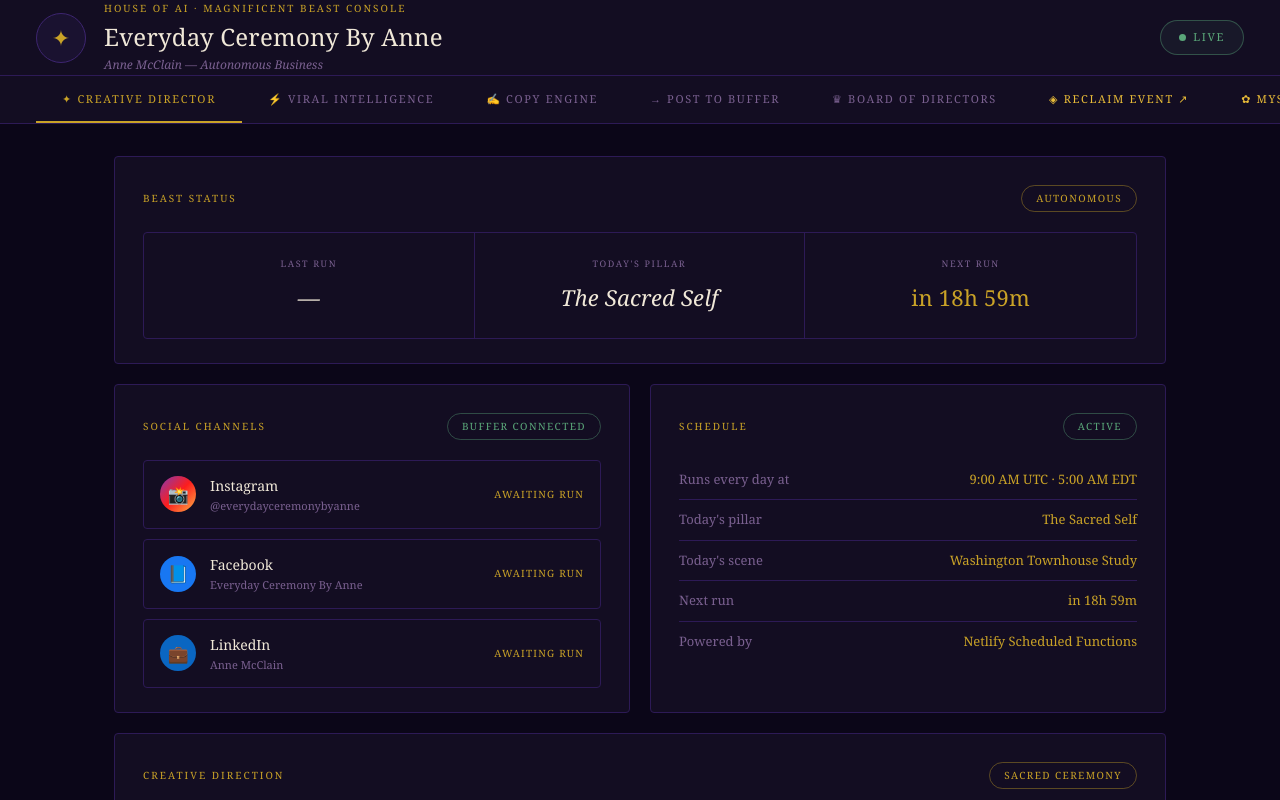
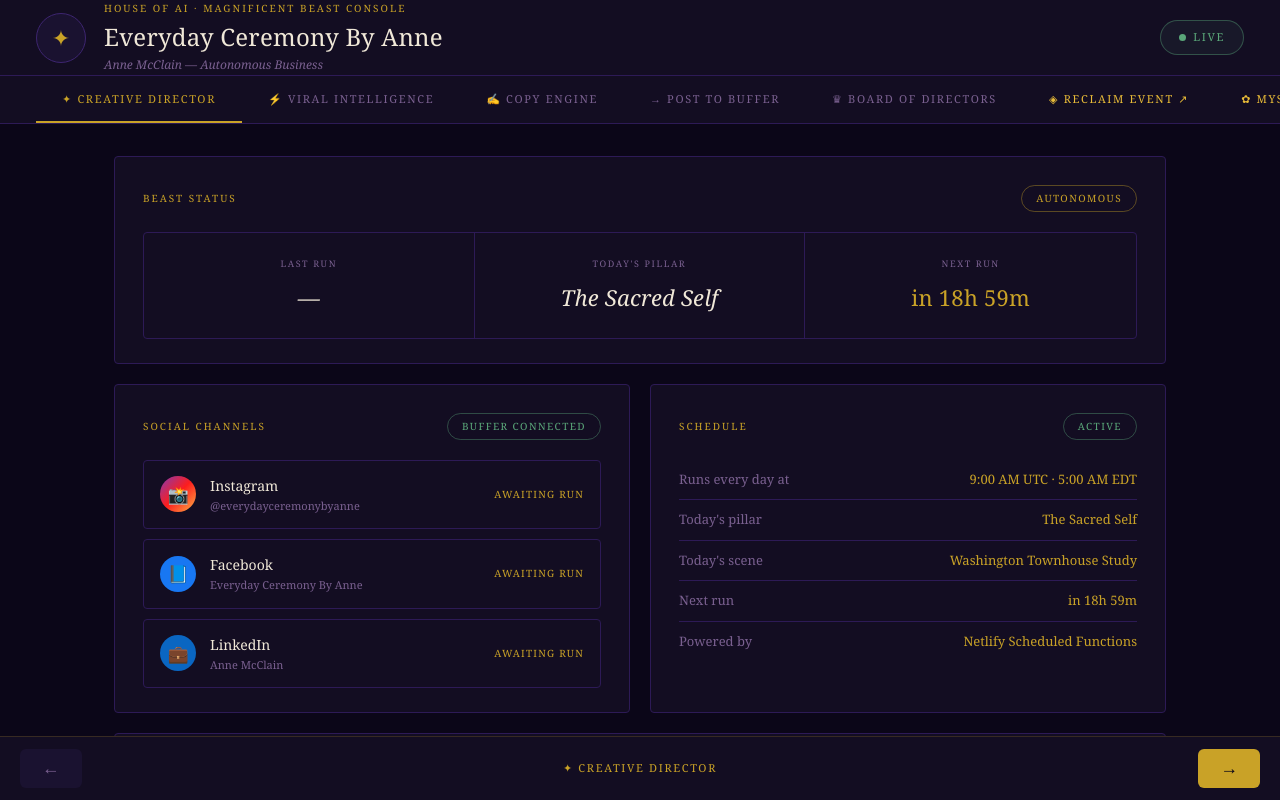
Before and after one commit to HOUSEOFAI/anne-beast, a website: page public/index.html in a window 1280 px wide. Both pictures are taken after a click on the button "✦ CREATIVE DIRECTOR". Shown: the top 800 px of the page. Drawn offline with Linux system fonts and the light colour scheme.

Commit message:
Add fixed bottom arrow nav to Beast Console + Reclaim buying event

```diff
--- a/public/index.html
+++ b/public/index.html
@@ -103,6 +103,26 @@
   }
   .tab:hover { color: var(--cream); }
   .tab.active { color: var(--amber); border-bottom-color: var(--amber); }
+  /* ── TAB ARROWS (fixed bottom) ──────────────────────── */
+  .tab-arrows {
+    position: fixed; bottom: 0; left: 0; right: 0;
+    display: flex; justify-content: space-between; align-items: center;
+    background: var(--surface);
+    border-top: 1px solid rgba(201,162,39,0.2);
+    padding: 12px 20px;
+    z-index: 200;
+  }
+  .tab-label-center { color: var(--amber); font-size: 11px; letter-spacing: 0.15em; text-transform: uppercase; text-align: center; flex: 1; font-family: 'Georgia', serif; }
+  .arr-btn {
+    background: var(--amber); color: #0b0618;
+    border: none; border-radius: 6px;
+    font-size: 1.1rem; font-weight: bold;
+    padding: 9px 22px; cursor: pointer;
+    transition: background 0.2s; flex-shrink: 0;
+  }
+  .arr-btn:hover { background: var(--amber-lt); }
+  .arr-btn:disabled { background: var(--surface2); color: var(--muted); cursor: default; }
+  main { padding-bottom: 80px; }
 
   /* ── LAYOUT ───────────────────────────────────────────── */
   main { max-width: 1100px; margin: 0 auto; padding: 32px 24px 64px; }
@@ -426,15 +446,21 @@
 </header>
 
 <!-- ─── NAV ────────────────────────────────────────────────── -->
-<nav>
-  <button class="tab active" onclick="showTab('creative-director',this)">✦ Creative Director</button>
-  <button class="tab" onclick="showTab('viral-intelligence',this)">⚡ Viral Intelligence</button>
-  <button class="tab" onclick="showTab('copy-engine',this)">✍ Copy Engine</button>
-  <button class="tab" onclick="showTab('post-to-buffer',this)">→ Post to Buffer</button>
-  <button class="tab" onclick="showTab('board-of-directors',this)">♛ Board of Directors</button>
+<nav id="main-nav">
+  <button class="tab active" onclick="showTab(0,this)">✦ Creative Director</button>
+  <button class="tab" onclick="showTab(1,this)">⚡ Viral Intelligence</button>
+  <button class="tab" onclick="showTab(2,this)">✍ Copy Engine</button>
+  <button class="tab" onclick="showTab(3,this)">→ Post to Buffer</button>
+  <button class="tab" onclick="showTab(4,this)">♛ Board of Directors</button>
   <button class="tab" onclick="window.open('/reclaim-buying-event.html','_blank')" style="color:var(--amber-lt)">◈ Reclaim Event ↗</button>
   <button class="tab" onclick="window.open('/mystic-rose-buying-event.html','_blank')" style="color:var(--amber-lt)">✿ Mystic Rose ↗</button>
 </nav>
+
+<div class="tab-arrows">
+  <button class="arr-btn" id="arr-prev" onclick="stepConsoleTab(-1)" disabled>&#8592;</button>
+  <span class="tab-label-center" id="console-tab-label">✦ Creative Director</span>
+  <button class="arr-btn" id="arr-next" onclick="stepConsoleTab(1)">&#8594;</button>
+</div>
 
 <!-- ─── MAIN ────────────────────────────────────────────────── -->
 <main>
@@ -958,11 +984,29 @@
 let cdPosts = { linkedin:[], instagram:[], facebook:[] };
 
 // ── TABS ──────────────────────────────────────────────────────
-function showTab(name, btn) {
+const CONSOLE_TABS  = ['creative-director','viral-intelligence','copy-engine','post-to-buffer','board-of-directors'];
+const CONSOLE_NAMES = ['✦ Creative Director','⚡ Viral Intelligence','✍ Copy Engine','→ Post to Buffer','♛ Board of Directors'];
+let currentConsoleTab = 0;
+
+function showTab(idx, btn) {
+  currentConsoleTab = idx;
   document.querySelectorAll('.panel').forEach(p => p.classList.remove('active'));
-  document.querySelectorAll('.tab').forEach(b => b.classList.remove('active'));
-  document.getElementById('panel-'+name).classList.add('active');
-  btn.classList.add('active');
+  document.querySelectorAll('#main-nav .tab').forEach(b => b.classList.remove('active'));
+  document.getElementById('panel-' + CONSOLE_TABS[idx]).classList.add('active');
+  if (btn) btn.classList.add('active');
+  else document.querySelectorAll('#main-nav .tab')[idx].classList.add('active');
+  document.getElementById('arr-prev').disabled = (currentConsoleTab === 0);
+  document.getElementById('arr-next').disabled = (currentConsoleTab === CONSOLE_TABS.length - 1);
+  document.getElementById('console-tab-label').textContent = CONSOLE_NAMES[idx];
+  const navBtn = document.querySelectorAll('#main-nav .tab')[idx];
+  if (navBtn) navBtn.scrollIntoView({inline:'center', block:'nearest', behavior:'smooth'});
+  window.scrollTo({top:0, behavior:'smooth'});
+}
+
+function stepConsoleTab(dir) {
+  const next = currentConsoleTab + dir;
+  if (next < 0 || next >= CONSOLE_TABS.length) return;
+  showTab(next, null);
 }
 
 // ── CREATIVE DIRECTOR UI ──────────────────────────────────────
@@ -1072,7 +1116,7 @@
   if (pl==='instagram') document.getElementById('ptb-ig').value = post;
   else if (pl==='facebook') document.getElementById('ptb-fb').value = post;
   else document.getElementById('ptb-li').value = post;
-  showTab('post-to-buffer', document.querySelectorAll('.tab')[3]);
+  showTab(3, null);
   toast('→ Sent to Post to Buffer');
 }
 function clearCD() {
@@ -1175,7 +1219,7 @@
   if (cePlatform==='instagram') document.getElementById('ptb-ig').value = text;
   else if (cePlatform==='facebook') document.getElementById('ptb-fb').value = text;
   else document.getElementById('ptb-li').value = text;
-  showTab('post-to-buffer', document.querySelectorAll('.tab')[3]);
+  showTab(3, null);
   toast('→ Copy sent to Post to Buffer tab');
 }
 function clearCopy() {
```
Also changed, not shown: public/reclaim-buying-event.html (+25 -13 lines).
